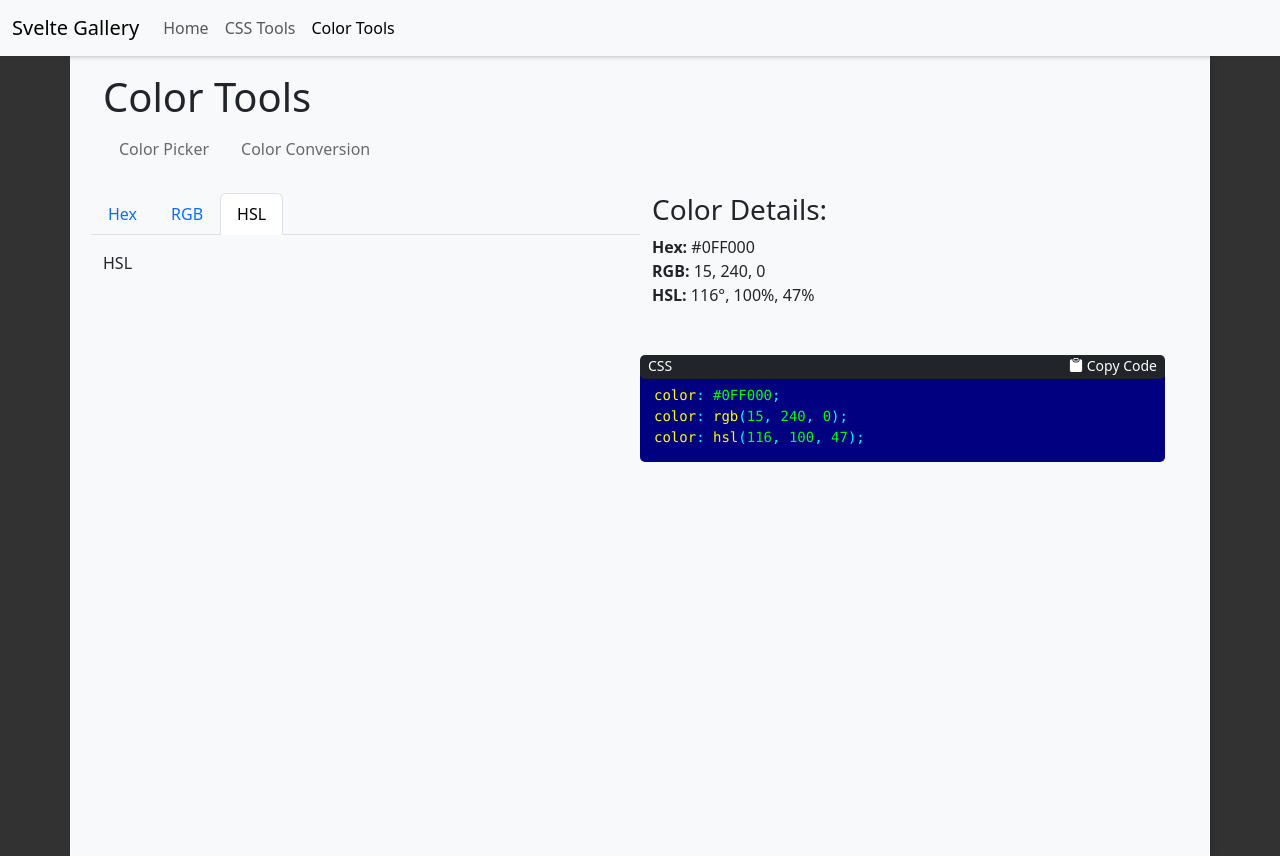
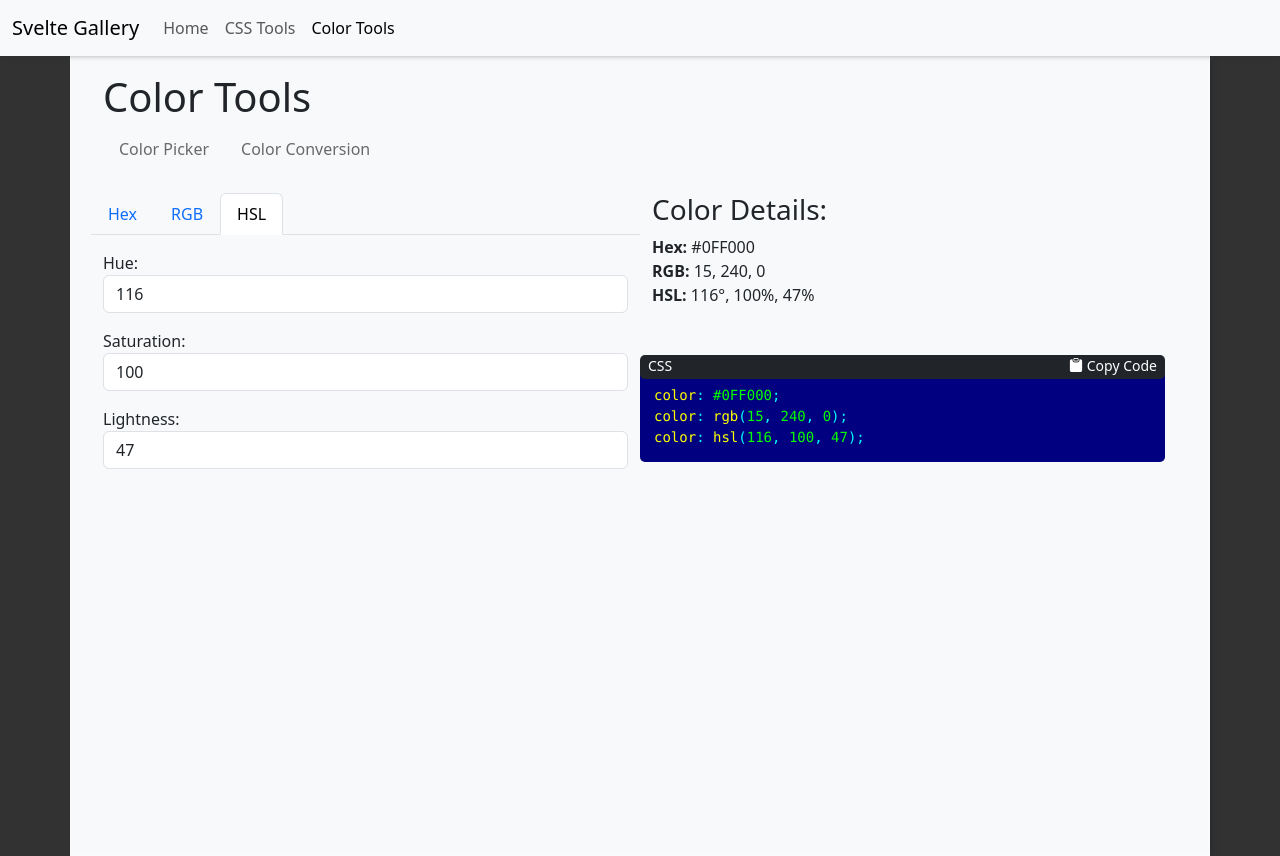
Before and after one commit to smithandrewl/svelte-gallery, a SvelteKit app: page /color/convert/hsl in a window 1280 px wide. Built offline with nearby package versions, Linux system fonts and the light colour scheme.

Commit message:
HSL mostly works.

```diff
--- a/src/routes/color/convert/hsl/+page.svelte
+++ b/src/routes/color/convert/hsl/+page.svelte
@@ -1 +1,71 @@
-HSL
+<script lang="ts">
+  import {
+    colorConversionStore,
+    colorInfoStore,
+    colorConversionCss
+  } from "$lib/stores/color-conversion-store.ts";
+
+  import { onMount } from 'svelte';
+
+  import {hexToHSL} from '$lib/util';
+
+  let h = 0;
+  let s = 0;
+  let l = 0;
+
+  onMount(() => {
+    colorConversionStore.setDefaultColor();
+
+    let hsl = hexToHSL($colorConversionStore);
+
+    h = hsl.h;
+    s = hsl.s;
+    l = hsl.l;
+  });
+
+  function updateStoreColor() {
+    colorConversionStore.setColorFromHsl(h, s, l);
+  }
+</script>
+
+<form>
+  <div class="form-group">
+    <label for="hue">Hue:</label>
+    <input
+      type        = "number"
+      class       = "form-control"
+      id          = "hue"
+      min         = "0"
+      max         = "255"
+      placeholder = "Enter hue value"
+      bind:value  = {h}
+      on:change   = {updateStoreColor}
+    >
+  </div>
+  <div class="form-group mt-3">
+    <label for="saturation">Saturation:</label>
+    <input
+      type        = "number"
+      class       = "form-control"
+      id          = "saturation"
+      min         = "0"
+      max         = "255"
+      placeholder = "Enter saturation value"
+      bind:value  = {s}
+      on:change   = {updateStoreColor}
+    >
+  </div>
+  <div class="form-group mt-3">
+    <label for="lightness">Lightness:</label>
+    <input
+      type        = "number"
+      class       = "form-control"
+      id          = "lightness"
+      min         = "0"
+      max         = "255"
+      placeholder = "Enter lightness value"
+      bind:value  = {l}
+      on:change   = {updateStoreColor}
+    >
+  </div>
+</form>
```
